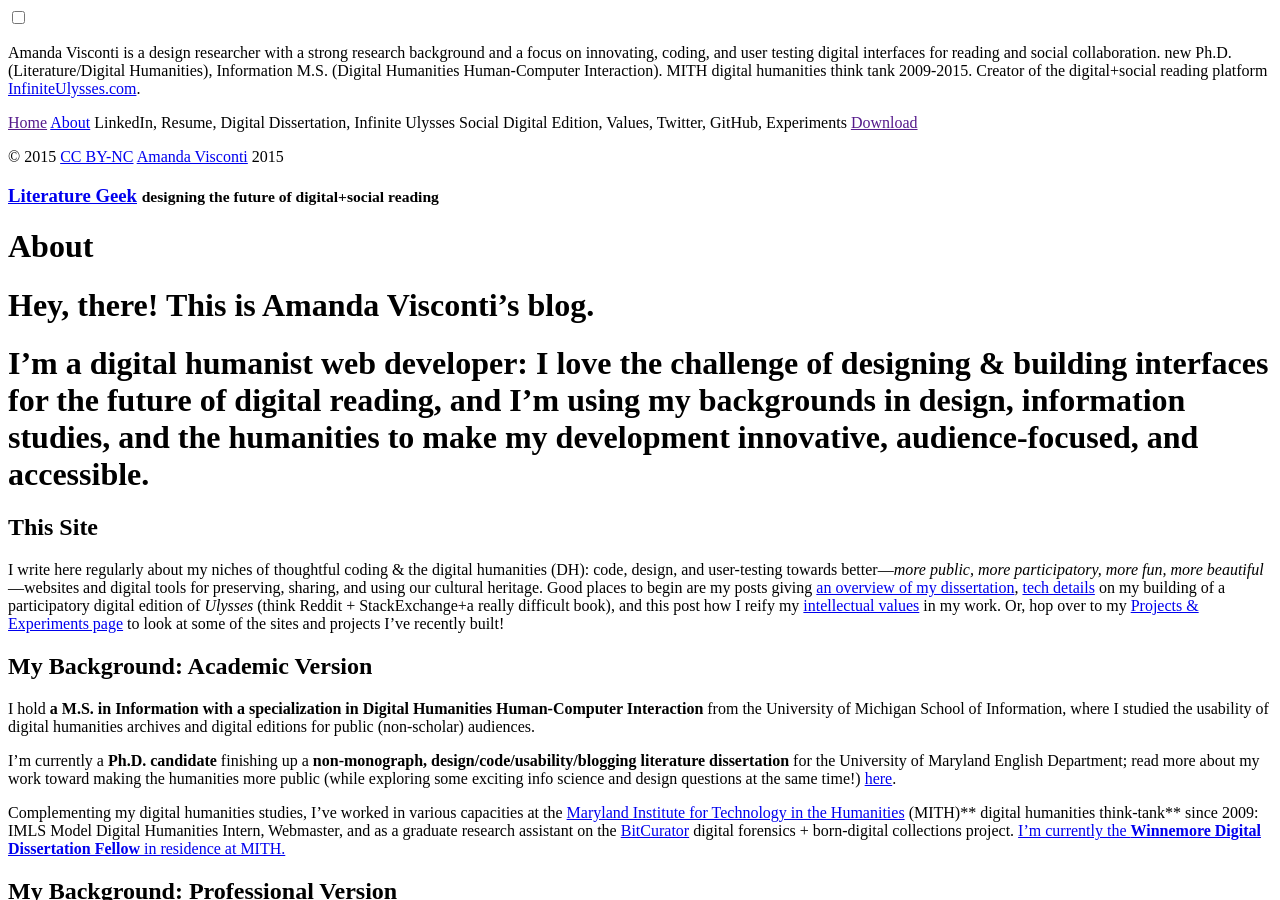
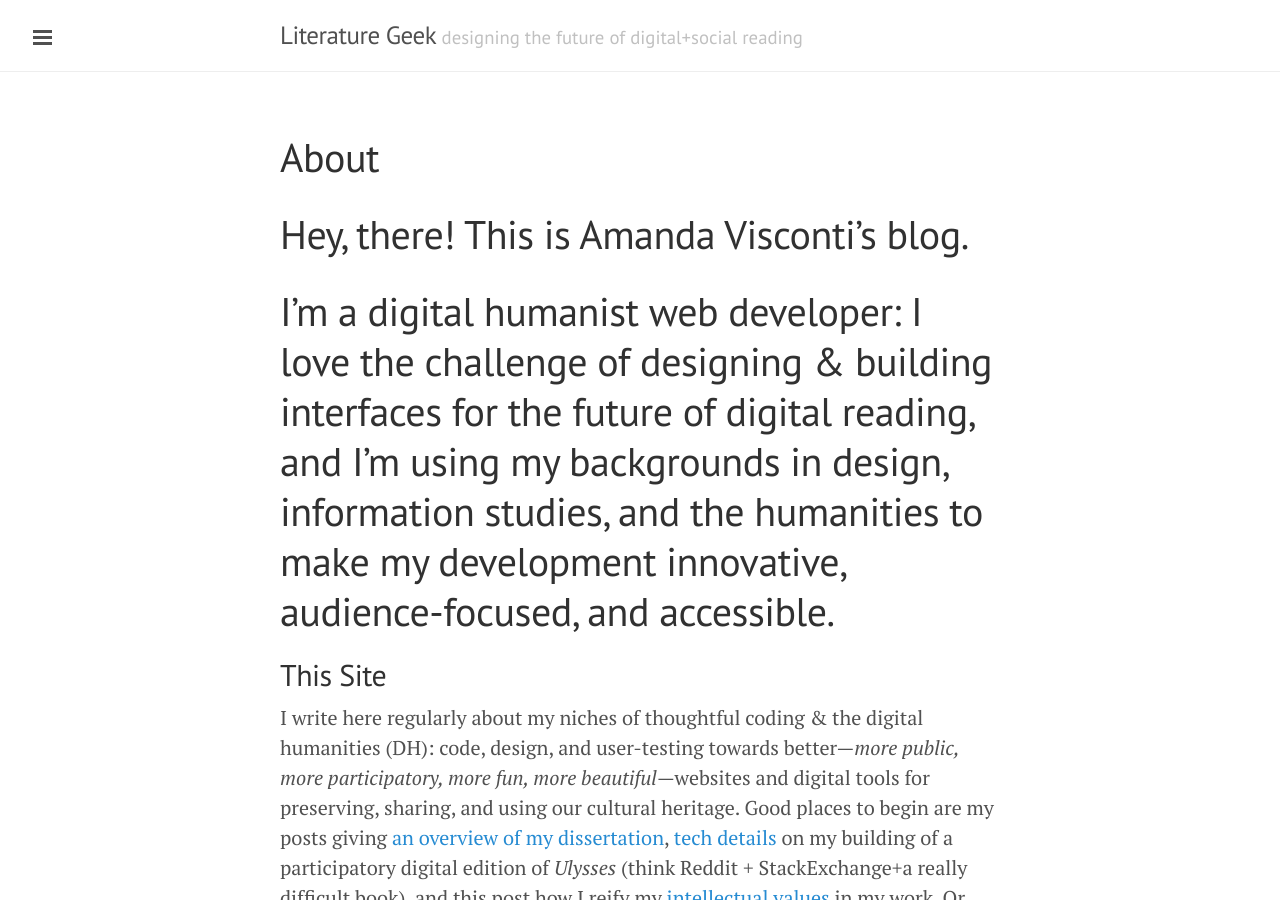
Before and after one commit to amandavisconti/literaturegeek, a Jekyll site: the page built from about.md, in a window 1280 px wide and 900 px high. Built offline with Jekyll 4.4.1, drawn with Linux system fonts in a browser that asks for light colours; Markdown is read by kramdown in place of the engine named in the settings.

Commit message:
Slash baseurl

```diff
--- a/_config.yml
+++ b/_config.yml
@@ -8,7 +8,7 @@
 permalink:    /:year-:month-:day-:title/
 paginate_path: "page:num" # might want to change this
 site.future: false # don't publish posts with future dates (cron will)
-baseurl: ""
+baseurl: "/literaturegeek"
 # About/contact
 author:
   name:              Amanda Visconti
--- a/_includes/head.html
+++ b/_includes/head.html
@@ -15,9 +15,9 @@
   </title>
 
   <!-- CSS -->
-  <link rel="stylesheet" href="{{ site.baseurl }}public/css/poole.css">
-  <link rel="stylesheet" href="{{ site.baseurl }}public/css/syntax.css">
-  <link rel="stylesheet" href="{{ site.baseurl }}public/css/lanyon.css">
+  <link rel="stylesheet" href="{{ site.baseurl }}/public/css/poole.css">
+  <link rel="stylesheet" href="{{ site.baseurl }}/public/css/syntax.css">
+  <link rel="stylesheet" href="{{ site.baseurl }}/public/css/lanyon.css">
   <link rel="stylesheet" href="http://fonts.googleapis.com/css?family=PT+Serif:400,400italic,700%7CPT+Sans:400">
 
   <!-- Icons -->
```
